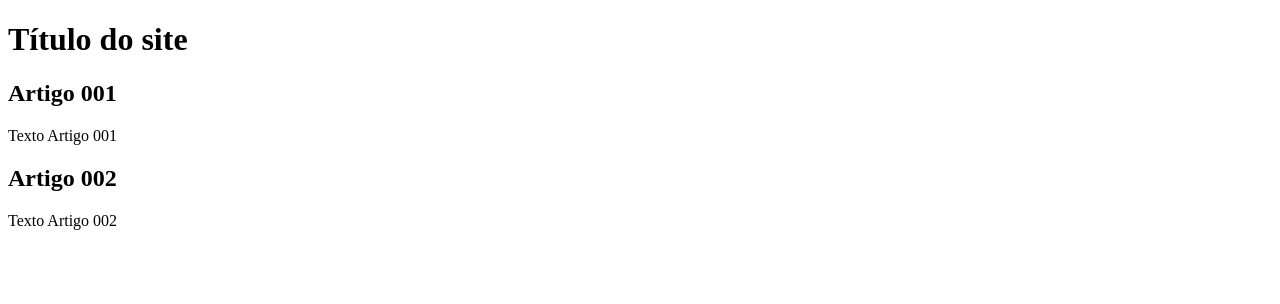
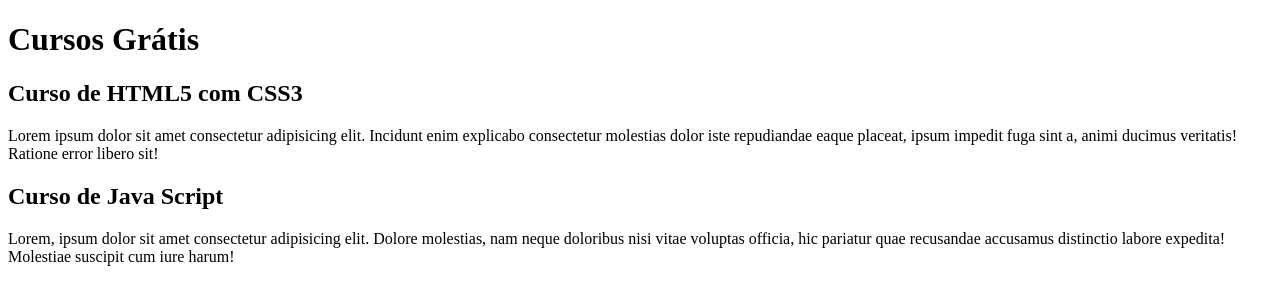
Before and after one commit to lauramendess/projeto-site, a plain HTML site: page index.html in a window 1280 px wide. Drawn offline with Linux system fonts and the light colour scheme.

Commit message:
comecei a escrever o conteúdo

```diff
--- a/index.html
+++ b/index.html
@@ -8,15 +8,15 @@
 <body>
     <main>
         <header>
-            <h1>Título do site</h1>
+            <h1>Cursos Grátis</h1>
         </header>
         <article>
-            <h2>Artigo 001</h2>
-            <p>Texto Artigo 001</p>
+            <h2>Curso de HTML5 com CSS3</h2>
+            <p>Lorem ipsum dolor sit amet consectetur adipisicing elit. Incidunt enim explicabo consectetur molestias dolor iste repudiandae eaque placeat, ipsum impedit fuga sint a, animi ducimus veritatis! Ratione error libero sit!</p>
         </article>
         <article>
-            <h2>Artigo 002</h2>
-            <p>Texto Artigo 002</p>
+            <h2>Curso de Java Script</h2>
+            <p>Lorem, ipsum dolor sit amet consectetur adipisicing elit. Dolore molestias, nam neque doloribus nisi vitae voluptas officia, hic pariatur quae recusandae accusamus distinctio labore expedita! Molestiae suscipit cum iure harum!</p>
         </article>
     </main>
 </body>
```
